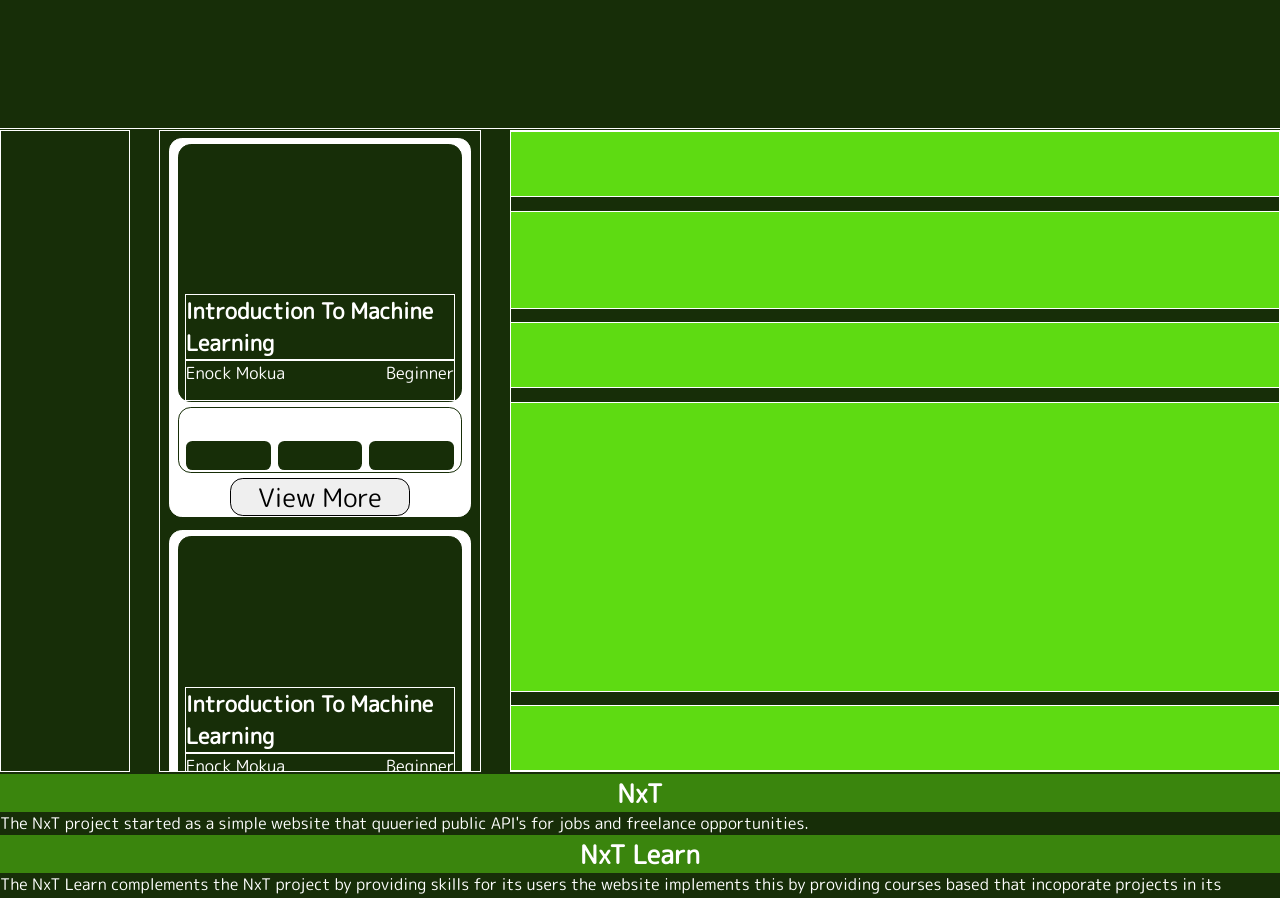
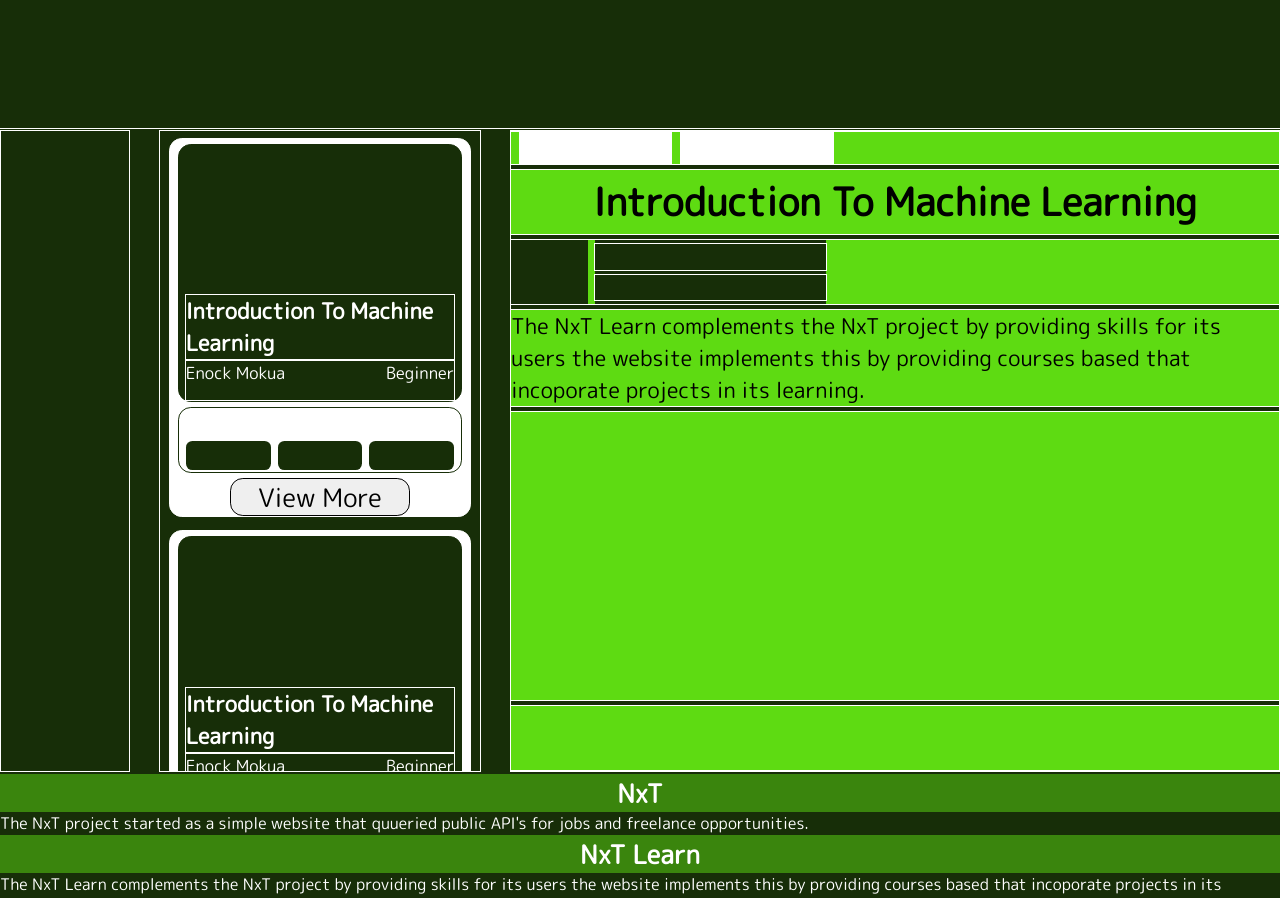
Before and after one commit to MokuaEnock/NxT-learn, a React (Create React App) app: page / in a window 1280 px wide. Shown: the part 740-1638 px from the top of the page. Built offline with nearby package versions, Linux system fonts and the light colour scheme.

Commit message:
create skeleton for description instruction

```diff
--- a/src/App.css
+++ b/src/App.css
@@ -317,21 +317,79 @@ aside {
 }
 
 .desc_rating {
-  height: 10%;
+  height: 5%;
+  display: flex;
+  flex-direction: row;
+  justify-content: flex-start;
+  align-items: center;
+}
+
+.desc_rating>span {
+  width: 20%;
+  height: 100%;
+  background-color: #ffffff;
+  margin-left: 1%;
+  display: flex;
+  flex-direction: row;
+  justify-content: center;
+  align-items: center;
 }
 
 .desc_header {
-  height: 15%;
+  height: 10%;
+  font-size: 3vw;
+  display: flex;
+  flex-direction: row;
+  justify-content: center;
+  align-items: center;
 }
 
 .desc_inst {
+  width: 100%;
   height: 10%;
+  display: flex;
+  flex-direction: row;
+  justify-content: flex-start;
+  align-items: center;
 }
 
-.desc_body{
+.desc_inst_img {
+  height: 100%;
+  width: 10%;
+  background: #172E08;
+}
+
+.desc_inst_info {
+  display: flex;
+  flex-direction: column;
+  justify-content: space-evenly;
+  align-items: center;
+  margin-left: 1%;
+  width: 30%;
+  height: 100%;
+  background-color: #172E08;
+}
+
+.desc_inst_info>* {
+  border: thin solid #ffffff;
+  width: 100%;
+  height: 40%;
+}
+
+.desc_desc {
+  height: max-content;
+  font-size: 1.7vw;
+  display: flex;
+  flex-direction: row;
+  justify-content: center;
+  align-items: center;
+}
+
+.desc_body {
   height: 45%;
 }
-.desc_footer{
+
+.desc_footer {
   height: 10%;
 }
 
--- a/src/components/courses/Description.js
+++ b/src/components/courses/Description.js
@@ -3,10 +3,24 @@ import React from "react";
 function Description() {
   return (
     <div id="description">
-      <div className="desc_rating"></div>
-      <div className="desc_header"></div>
-      <div className="desc_inst"></div>
-      <div className="desc_body"></div>
+      <div className="desc_rating">
+        <span></span>
+        <span></span>
+      </div>
+      <h3 className="desc_header">Introduction To Machine Learning</h3>
+      <div className="desc_inst">
+        <div className="desc_inst_img"></div>
+        <div className="desc_inst_info">
+          <h4></h4>
+          <p></p>
+        </div>
+      </div>
+      <p className="desc_desc">
+        The NxT Learn complements the NxT project by providing skills for its
+        users the website implements this by providing courses based that
+        incoporate projects in its learning.
+      </p>
+      <ul className="desc_body"></ul>
       <div className="desc_footer"></div>
     </div>
   );
```
